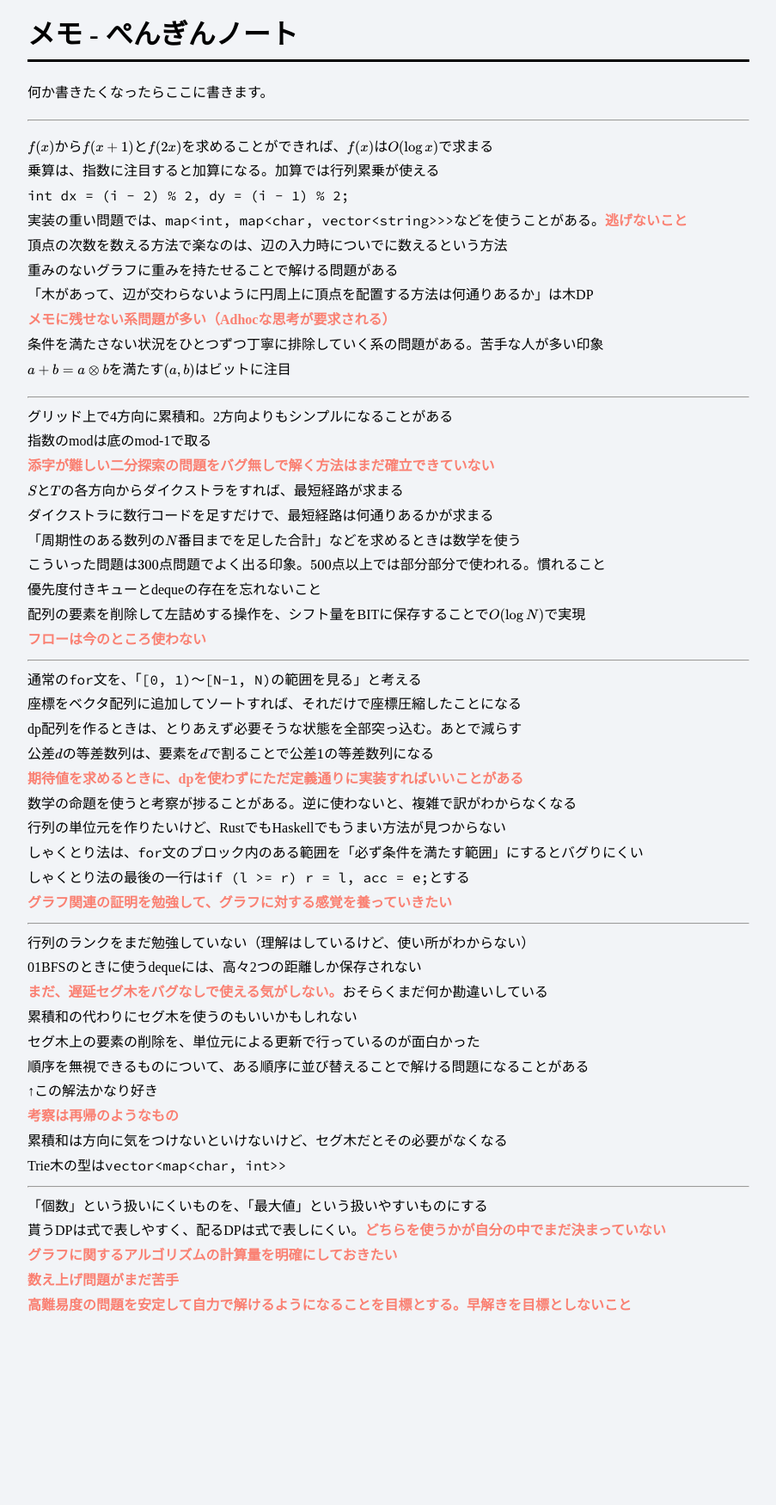
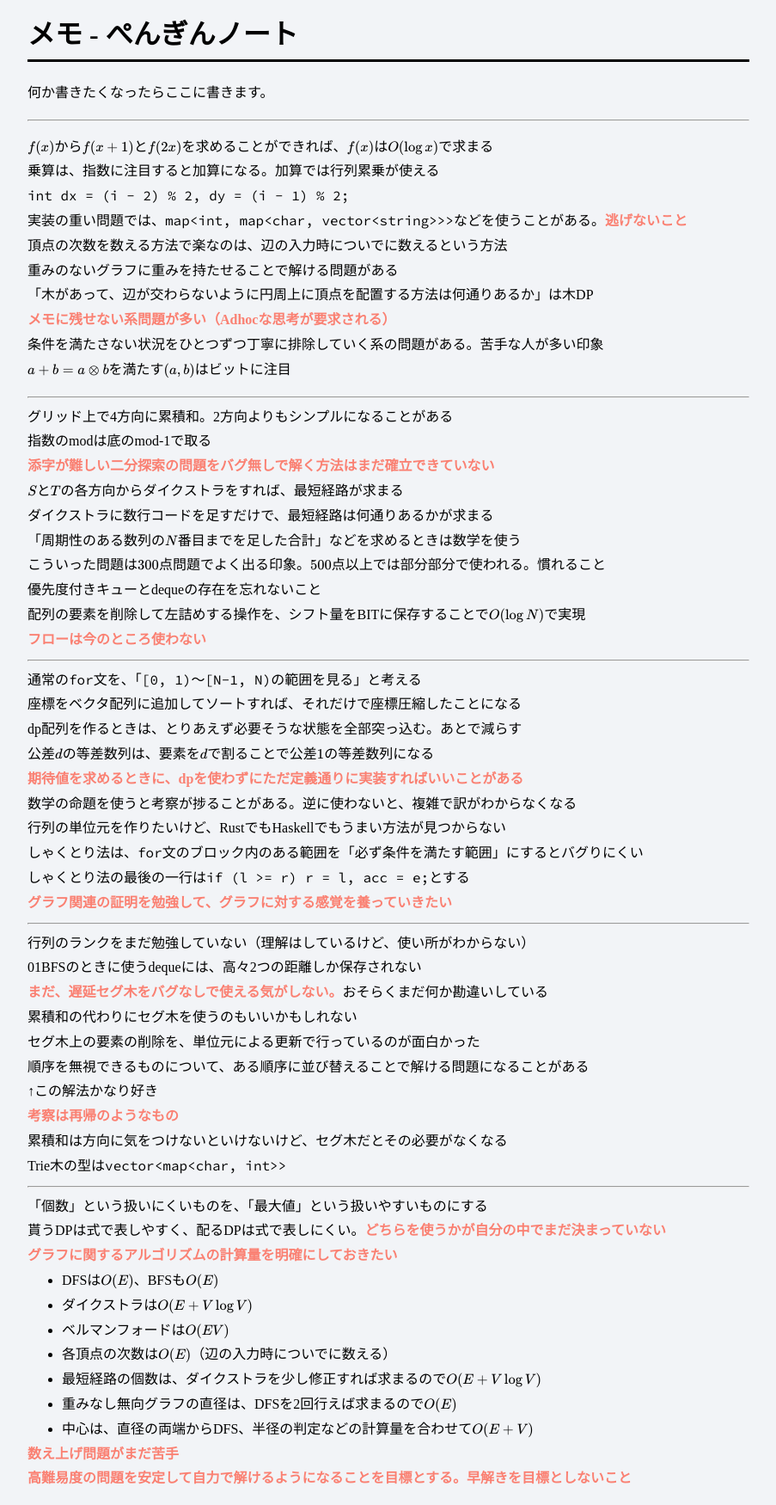
Before and after one commit to penguinshunya/penguinshunya.github.io, a Jekyll site: the page built from other/memo.html, in a window 1280 px wide. Shown: the whole page at 86% size, without its empty margins (188-1091 px from the left). Built offline with Jekyll 4.4.1, drawn with Linux system fonts in a browser that asks for light colours; formulas are drawn with MathJax 3; before the commit the page ends 1549 px from its top, so only the background shows below that.

Commit message:
graph-keisanryou

```diff
--- a/other/memo.html
+++ b/other/memo.html
@@ -57,6 +57,15 @@ b {
   「個数」という扱いにくいものを、「最大値」という扱いやすいものにする<br>
   貰うDPは式で表しやすく、配るDPは式で表しにくい。<b>どちらを使うかが自分の中でまだ決まっていない</b><br>
   <b>グラフに関するアルゴリズムの計算量を明確にしておきたい</b><br>
+  <ul style="margin:0;">
+    <li>DFSは$O(E)$、BFSも$O(E)$</li>
+    <li>ダイクストラは$O(E + V \log V)$</li>
+    <li>ベルマンフォードは$O(EV)$</li>
+    <li>各頂点の次数は$O(E)$（辺の入力時についでに数える）</li>
+    <li>最短経路の個数は、ダイクストラを少し修正すれば求まるので$O(E + V \log V)$</li>
+    <li>重みなし無向グラフの直径は、DFSを2回行えば求まるので$O(E)$</li>
+    <li>中心は、直径の両端からDFS、半径の判定などの計算量を合わせて$O(E + V)$</li>
+  </ul>
   <b>数え上げ問題がまだ苦手</b><br>
   <b>高難易度の問題を安定して自力で解けるようになることを目標とする。早解きを目標としないこと</b>
 </p>
```
